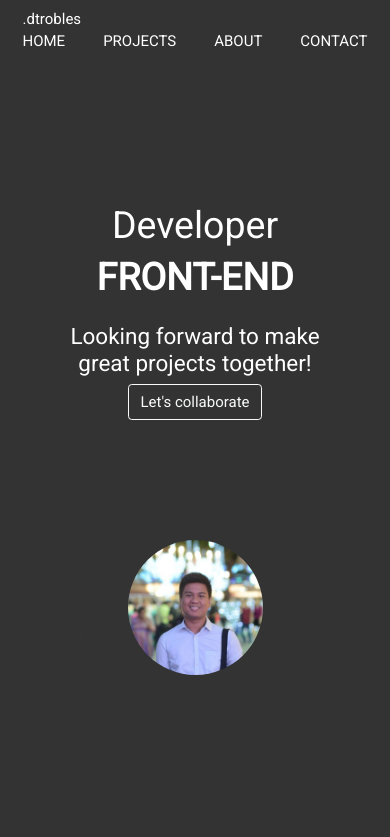
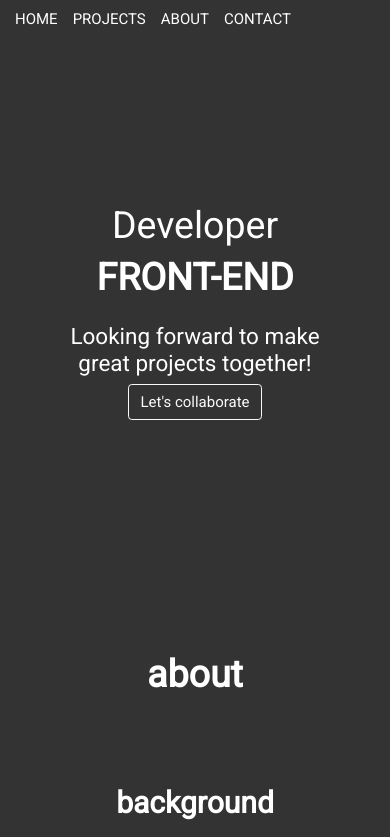
Before and after one commit to iamJohn14/webportfolio, a plain HTML site: page index.html in a window 390 px wide. Shown: the top 837 px of the page. Drawn offline with nearby package versions, Linux system fonts and the light colour scheme.

Commit message:
revised capstone

```diff
--- a/index.html
+++ b/index.html
@@ -24,17 +24,17 @@
 <body class="m-0 p-0">
 
     <!-- NAV -->
-    <nav class="fixed-top px-4 pt-2 m-0 container-fluid">
+    <nav class="fixed-top px-2 pt-2 m-0 container-fluid">
         <div class="navs row m-0 p-0">
-            <div class="navs m-0 p-0 col-12 col-md-8">.dtrobles
+            <div class="navs m-0 p-0 col-8 d-none d-sm-flex">.dtrobles
 
             </div>
-            <div class="navs m-0 p-0 col-12 col-md-4">
+            <div class="navs m-0 p-0 col-4">
                 <ul class=" navs list-unstyled p-0 m-0 d-flex flex-row justify-content-between">
-                    <li class="navs"><a href="#home" class="text-white">HOME</a></li>
-                    <li class="navs"><a href="#project" class="text-white">PROJECTS</a></li>
-                    <li class="navs"><a href="#about" class="text-white">ABOUT</a></li>
-                    <li class="navs"><a href="#contact" class="text-white">CONTACT</a></li>
+                    <li class="navs"><a href="#home" class="text-white p-2">HOME</a></li>
+                    <li class="navs"><a href="#project" class="text-white p-2">PROJECTS</a></li>
+                    <li class="navs"><a href="#about" class="text-white p-2">ABOUT</a></li>
+                    <li class="navs"><a href="#contact" class="text-white p-2">CONTACT</a></li>
                 </ul>
             </div>
         </div>
@@ -56,7 +56,7 @@
                 </div>
             </div>
             <div class="col-12 col-lg-6 p-5">
-                <img src="./images/john.png" alt="john" class="img-fluid rounded-circle p-5">
+                <img src="./images/john.png" alt="john" class="img-fluid rounded-circle p-5 d-none d-sm-block">
             </div>
         </div>
 
@@ -259,19 +259,19 @@
         <div class="row m-0 p-0 d-flex justify-content-between align-items-center">
             <ul class="list-unstyled p-0 m-0 d-flex flex-row col-12 col-md-8 align-items-center">
                 <li class="m-0 px-1">
-                    <p class="text-white text-center px-3 m-0">LET'S CONNECT</p>
+                    <p class="text-white text-center px-3 m-0 d-none d-md-inline">LET'S CONNECT</p>
                 </li>
                 <li class="m-0 px-1"><a href="https://gitlab.com/iamMrJohn14">
-                        <img src="./images/git.png" alt="git">
+                        <img src="./images/git.png" class="d-none d-md-inline" alt="git">
                     </a></li>
                 <li class="m-0 px-1"><a href="https://www.facebook.com/davidjohnrobles">
-                        <img src="./images/fb.png" alt="fb">
+                        <img src="./images/fb.png" class="d-none d-md-inline" alt="fb">
                     </a></li>
                 <li class="m-0 px-1"><a href="https://twitter.com/daaavvviiid">
-                        <img src="./images/twitter.png" alt="twt">
+                        <img src="./images/twitter.png" class="d-none d-md-inline" alt="twt">
                     </a></li>
                 <li class="m-0 px-1"><a href="https://www.instagram.com/daavviidrobles/">
-                        <img src="./images/IG.png" alt="ig">
+                        <img src="./images/IG.png" class="d-none d-md-inline" alt="ig">
                     </a></li>
             </ul>
 
```
